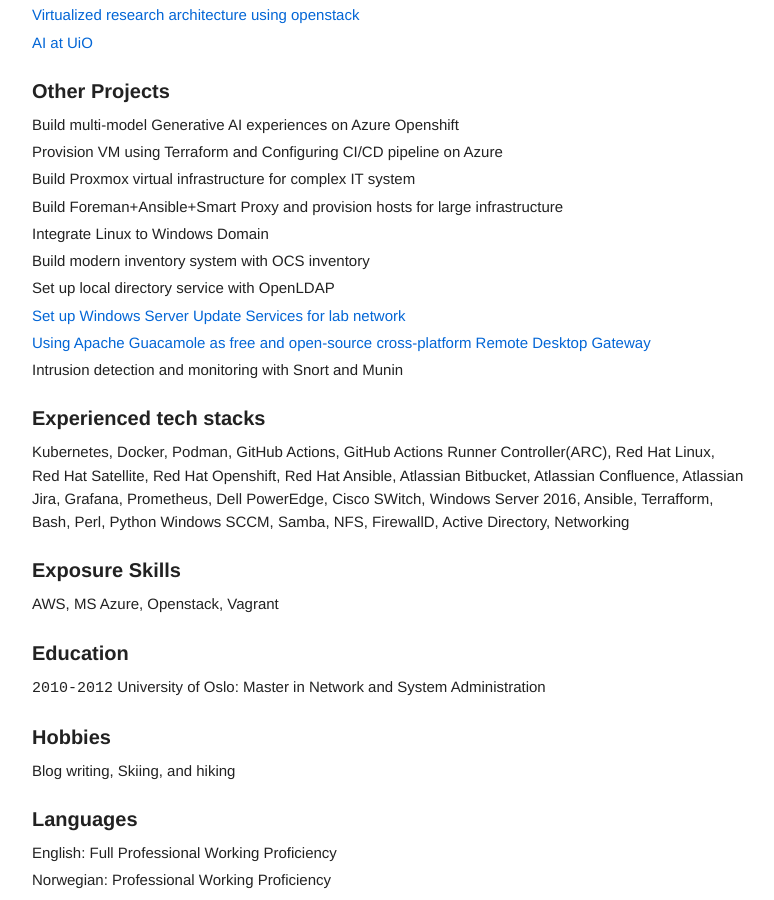
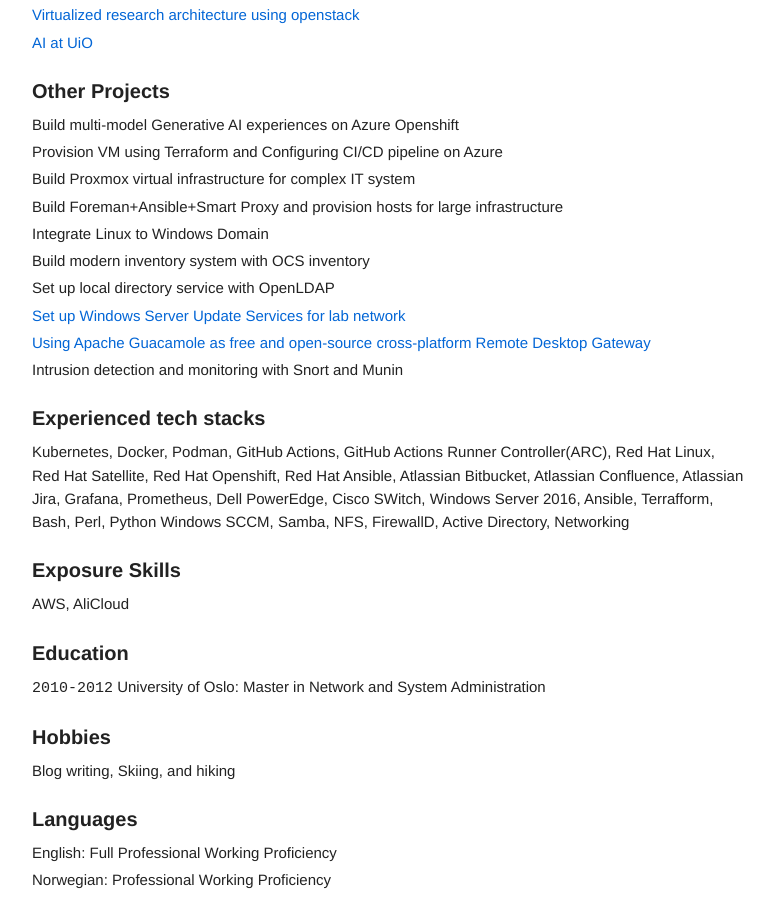
Before and after one commit to gcccheng/wugui, a Jekyll site: the page built from cvenglish.md, in a window 1280 px wide and 900 px high, scrolled down 7043 px. Shown: the whole window, without its empty margins (118-892 px from the left). Built offline with Jekyll 4.4.1, drawn with Linux system fonts in a browser that asks for light colours.

Commit message:
Update cvenglish.md

```diff
--- a/cvenglish.md
+++ b/cvenglish.md
@@ -333,7 +333,7 @@ Intrusion detection and monitoring with Snort and Munin
 Kubernetes, Docker, Podman, GitHub Actions, GitHub Actions Runner Controller(ARC), Red Hat Linux, Red Hat Satellite, Red Hat Openshift, Red Hat Ansible,  Atlassian Bitbucket, Atlassian Confluence, Atlassian Jira, Grafana, Prometheus, Dell PowerEdge, Cisco SWitch, Windows Server 2016, Ansible, Terrafform, Bash, Perl, Python Windows SCCM, Samba, NFS, FirewallD, Active Directory, Networking
 
 ## Exposure Skills
-AWS, MS Azure, Openstack, Vagrant
+AWS, AliCloud
 
 ## Education
 `2010-2012`
```
